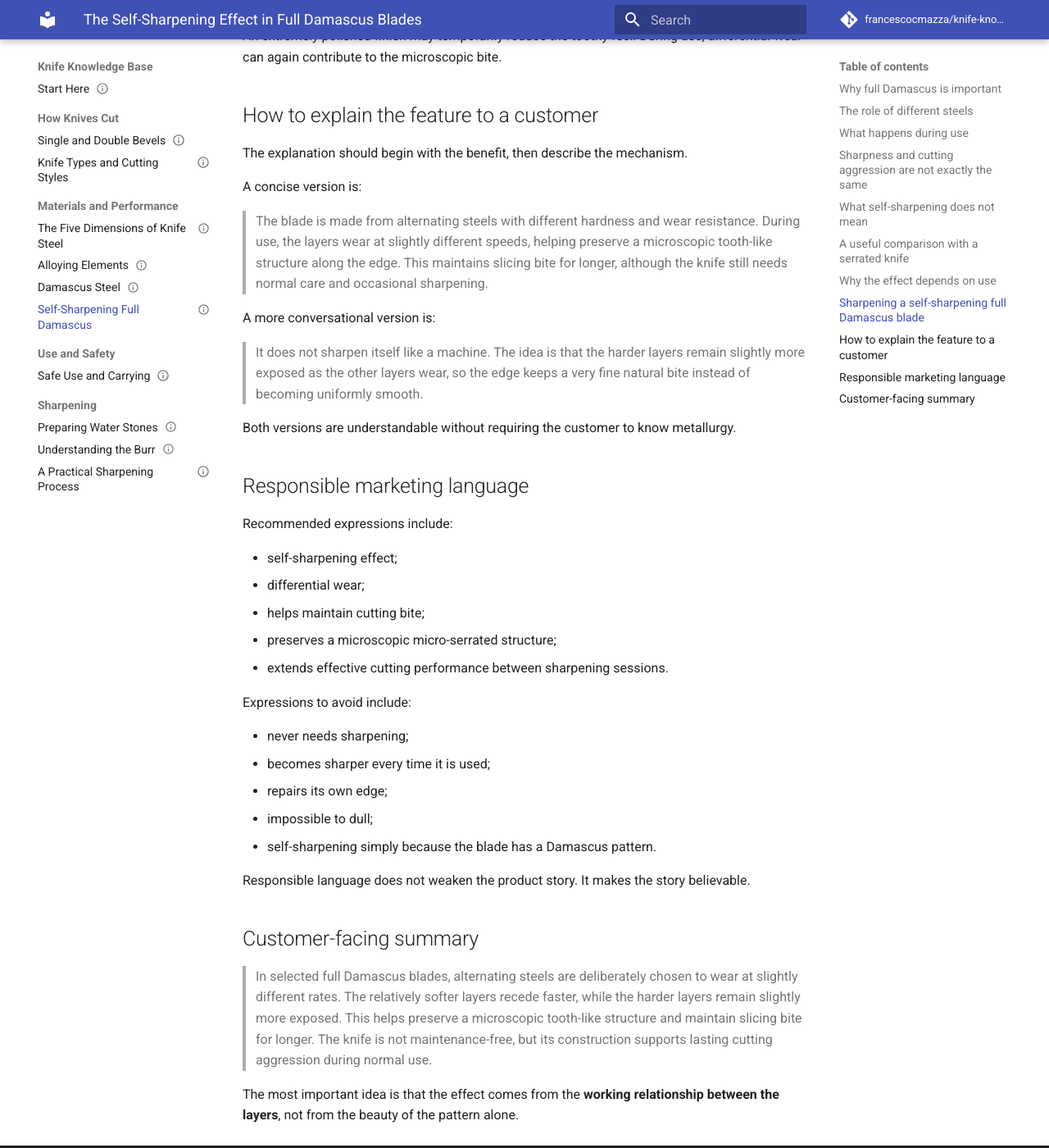
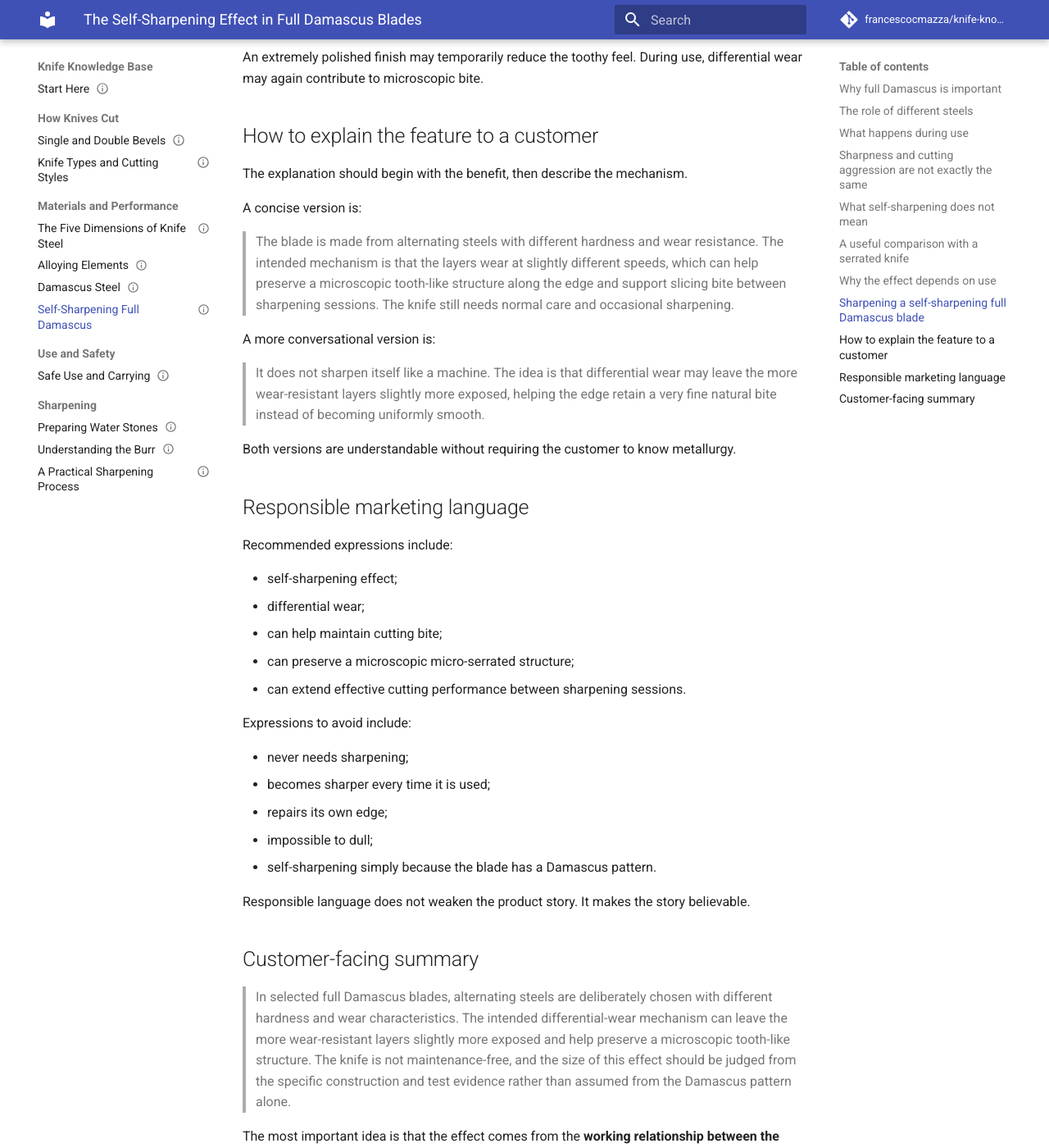
Before and after one commit to francescocmazza/knife-knowledge-base, an MkDocs documentation site: the page built from content/en/03-blade-construction/self-sharpening-full-damascus.md, in a window 1280 px wide and 1400 px high, scrolled down 4370 px. Shown: the whole window at 82% size. Built offline with MkDocs 1.6.1 and Material for MkDocs 9.7.7, drawn with Linux system fonts in a browser that asks for light colours; comment, search, counter and statistics services are not loaded; some of the changed text lies outside the part shown.

Commit message:
Qualify differential-wear claims in full Damascus chapter

```diff
--- a/content/en/03-blade-construction/self-sharpening-full-damascus.md
+++ b/content/en/03-blade-construction/self-sharpening-full-damascus.md
@@ -11,11 +11,11 @@ translation_priority: high
 
 The expression **self-sharpening blade** immediately sounds impressive. It can also be misunderstood.
 
-A kitchen knife does not contain a hidden sharpening device, and no steel can repair a chipped or rolled edge by itself. In the context of selected full Damascus blades, self-sharpening describes something more subtle and more interesting: the different steel layers are designed to wear at slightly different rates, helping the edge preserve a microscopic tooth-like structure during use.
+A kitchen knife does not contain a hidden sharpening device, and no steel can repair a chipped or rolled edge by itself. In the context of selected full Damascus blades, self-sharpening describes a proposed differential-wear mechanism: the different steel layers are designed to wear at slightly different rates, which can help the edge preserve a microscopic tooth-like structure during use.
 
 To understand the idea, imagine a road made from alternating strips of two materials. One strip is slightly more resistant to wear than the next. As traffic passes over the road, the softer strips become lower a little faster, while the harder strips remain slightly more exposed. The road is no longer perfectly level.
 
-At the scale of a knife edge, a similar difference can create a very fine micro-serrated structure. The individual “teeth” are far too small to see during normal use, but they can help the blade continue to grip and slice food.
+At the scale of a knife edge, such a difference can contribute to a very fine micro-serrated structure. The individual “teeth” are far too small to see during normal use, but in principle they can help the blade continue to grip and slice food.
 
 ## Why full Damascus is important
 
@@ -37,7 +37,7 @@ The harder or more wear-resistant layers are slower to wear away. They help main
 
 The relatively softer or less wear-resistant layers recede a little faster. Their controlled wear allows the harder layers to remain slightly more exposed.
 
-Used together, the layers can maintain an edge with a fine, active bite instead of wearing into a completely smooth and rounded line at the same speed.
+Used together, the layers are intended to maintain an edge with a fine, active bite instead of wearing into a completely smooth and rounded line at the same speed.
 
 The success of this construction depends on several factors:
 
@@ -59,7 +59,7 @@ The apex may become slightly rounded. Very small areas may bend, wear or fractur
 
 In an ordinary uniform steel, the apex wears according to the behaviour of that one material. In a selected full Damascus blade, the alternating layers respond differently.
 
-As the relatively softer layers recede, the more wear-resistant layers remain microscopically prominent. The resulting edge can continue to act like a very fine saw. It catches the surface of food and helps start the cut.
+If the relatively softer layers recede faster in use, the more wear-resistant layers can remain microscopically prominent. The resulting edge may retain a very fine saw-like character that helps it catch the surface of food and start the cut.
 
 This effect is most noticeable in slicing movements, where the blade travels forward or backward through the ingredient. Skins, fibrous foods and draw cuts benefit from an edge that has a small amount of bite.
 
@@ -75,7 +75,7 @@ The self-sharpening effect mainly helps maintain this **cutting aggression**, or
 
 This is why the most accurate commercial wording is not “the knife becomes sharper and sharper.” It is:
 
-> The layered edge helps preserve its microscopic bite and slicing ability through differential wear.
+> The layered edge can help preserve microscopic bite and slicing ability through differential wear.
 
 That explanation remains strong and memorable without promising an impossible result.
 
@@ -111,7 +111,7 @@ A knife used mainly for gentle slicing on a wooden board will change differently
 
 Food also matters. Fibrous vegetables, meat, skins and soft products create different cutting forces. The self-sharpening effect is especially relevant where slicing bite is valuable.
 
-This is another reason to avoid presenting the feature as a fixed number of extra months or years. The benefit is real as a design principle, but the user's technique and working conditions still influence the result.
+This is another reason to avoid presenting the feature as a fixed number of extra months or years. The mechanism is plausible as a design principle, but the magnitude and persistence of the benefit depend on the actual steel pairing, heat treatment, geometry, use and maintenance. Product-specific microscopy or controlled cutting tests are the appropriate way to quantify it.
 
 ## Sharpening a self-sharpening full Damascus blade
 
@@ -127,7 +127,7 @@ As with any quality knife:
 - form and remove a light burr cleanly;
 - finish at a grit suited to the intended cutting style.
 
-An extremely polished finish may temporarily reduce the toothy feel. During use, differential wear can again contribute to the microscopic bite.
+An extremely polished finish may temporarily reduce the toothy feel. During use, differential wear may again contribute to microscopic bite.
 
 ## How to explain the feature to a customer
 
@@ -135,11 +135,11 @@ The explanation should begin with the benefit, then describe the mechanism.
 
 A concise version is:
 
-> The blade is made from alternating steels with different hardness and wear resistance. During use, the layers wear at slightly different speeds, helping preserve a microscopic tooth-like structure along the edge. This maintains slicing bite for longer, although the knife still needs normal care and occasional sharpening.
+> The blade is made from alternating steels with different hardness and wear resistance. The intended mechanism is that the layers wear at slightly different speeds, which can help preserve a microscopic tooth-like structure along the edge and support slicing bite between sharpening sessions. The knife still needs normal care and occasional sharpening.
 
 A more conversational version is:
 
-> It does not sharpen itself like a machine. The idea is that the harder layers remain slightly more exposed as the other layers wear, so the edge keeps a very fine natural bite instead of becoming uniformly smooth.
+> It does not sharpen itself like a machine. The idea is that differential wear may leave the more wear-resistant layers slightly more exposed, helping the edge retain a very fine natural bite instead of becoming uniformly smooth.
 
 Both versions are understandable without requiring the customer to know metallurgy.
 
@@ -149,9 +149,9 @@ Recommended expressions include:
 
 - self-sharpening effect;
 - differential wear;
-- helps maintain cutting bite;
-- preserves a microscopic micro-serrated structure;
-- extends effective cutting performance between sharpening sessions.
+- can help maintain cutting bite;
+- can preserve a microscopic micro-serrated structure;
+- can extend effective cutting performance between sharpening sessions.
 
 Expressions to avoid include:
 
@@ -165,6 +165,6 @@ Responsible language does not weaken the product story. It makes the story belie
 
 ## Customer-facing summary
 
-> In selected full Damascus blades, alternating steels are deliberately chosen to wear at slightly different rates. The relatively softer layers recede faster, while the harder layers remain slightly more exposed. This helps preserve a microscopic tooth-like structure and maintain slicing bite for longer. The knife is not maintenance-free, but its construction supports lasting cutting aggression during normal use.
+> In selected full Damascus blades, alternating steels are deliberately chosen with different hardness and wear characteristics. The intended differential-wear mechanism can leave the more wear-resistant layers slightly more exposed and help preserve a microscopic tooth-like structure. The knife is not maintenance-free, and the size of this effect should be judged from the specific construction and test evidence rather than assumed from the Damascus pattern alone.
 
 The most important idea is that the effect comes from the **working relationship between the layers**, not from the beauty of the pattern alone.
```
